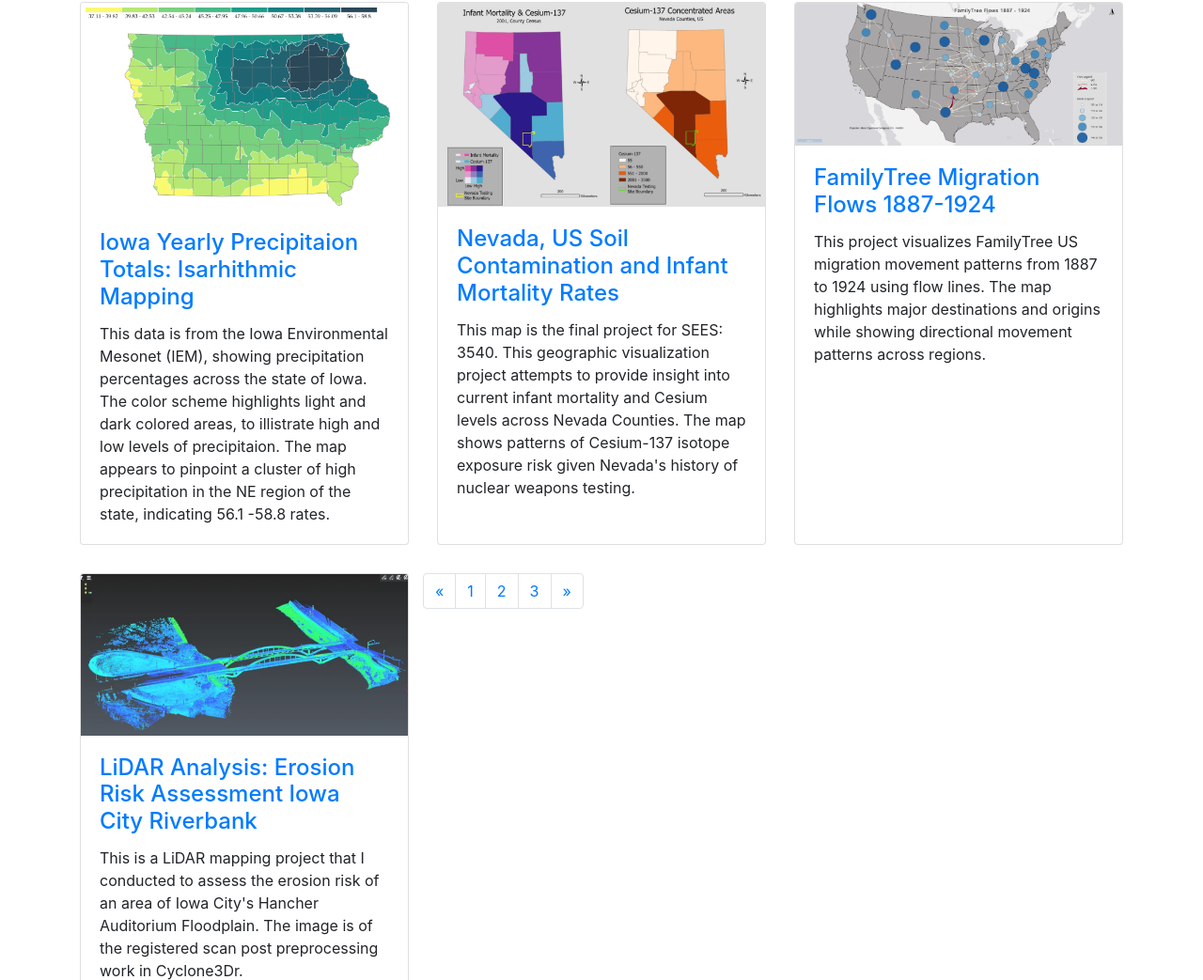
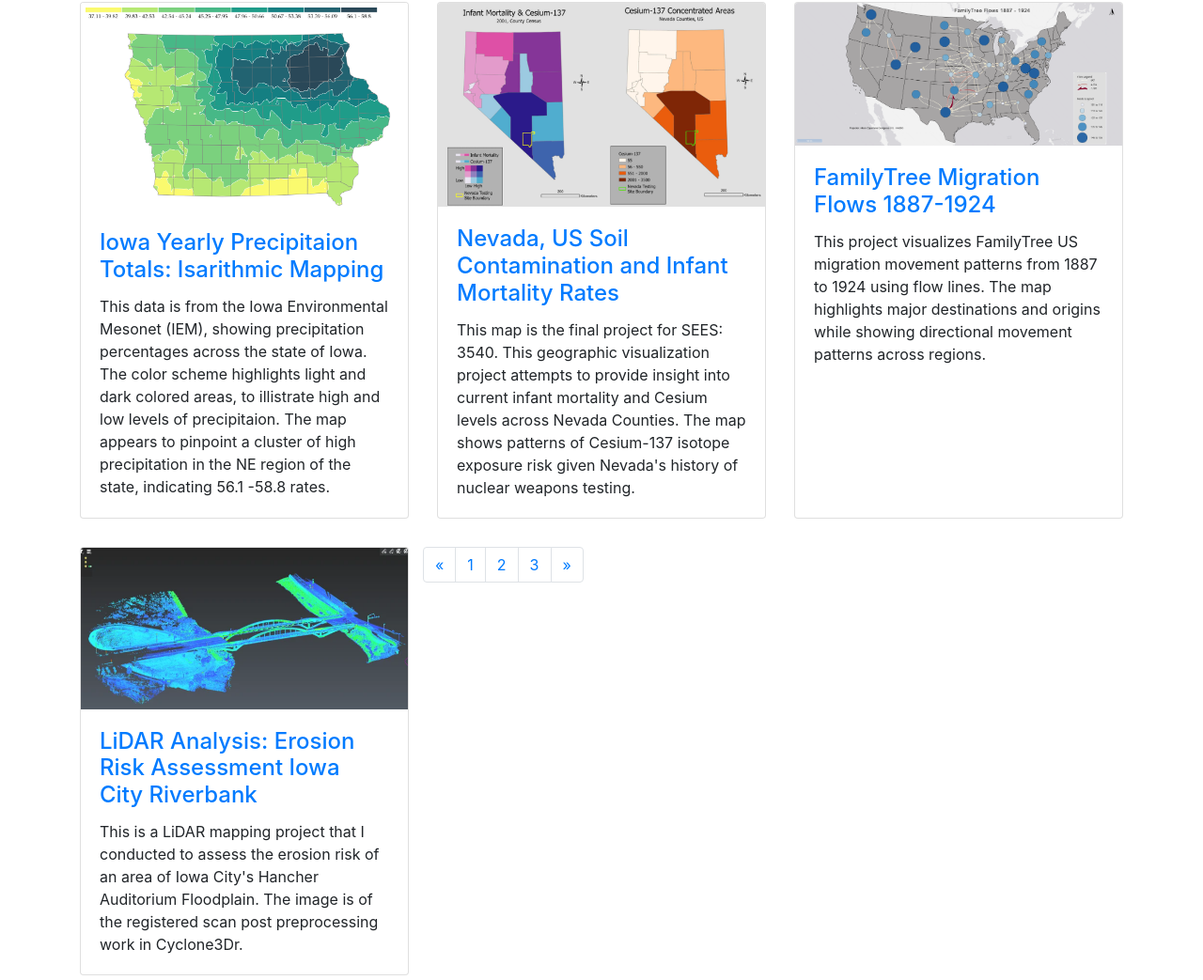
Before and after one commit to geog3540/kbyriel, a website: page index.html in a window 1280 px wide. Shown: the part 954-1997 px from the top of the page at 94% size. Drawn offline with Linux system fonts and the light colour scheme.

Commit message:
Fix typo
Corrected a typo in the title link from 'Isarhithmic' to 'Isarithmic'.

```diff
--- a/index.html
+++ b/index.html
@@ -111,7 +111,7 @@
               <h4 class="card-title">
                 <a href="https://observablehq.com/@caglarkoylu/isarithmic-mapping-geog-3540"
                   target="_blank">
-                  Iowa Yearly Precipitaion Totals: Isarhithmic Mapping
+                  Iowa Yearly Precipitaion Totals: Isarithmic Mapping
               </a>
               </h4>
               <p class="card-text">This data is from the Iowa Environmental Mesonet (IEM), showing precipitation percentages across the state of Iowa. The color scheme highlights light and dark colored areas, to illistrate high and low levels of precipitaion. The map appears to pinpoint a cluster of high precipitation in the NE region of the state, indicating 56.1 -58.8 rates.</p>
```
